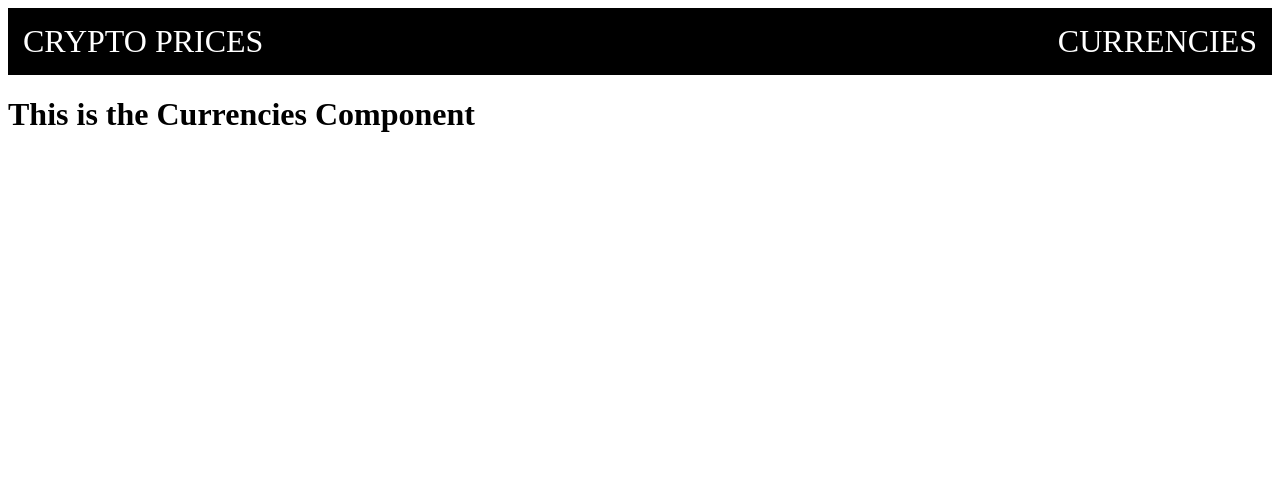
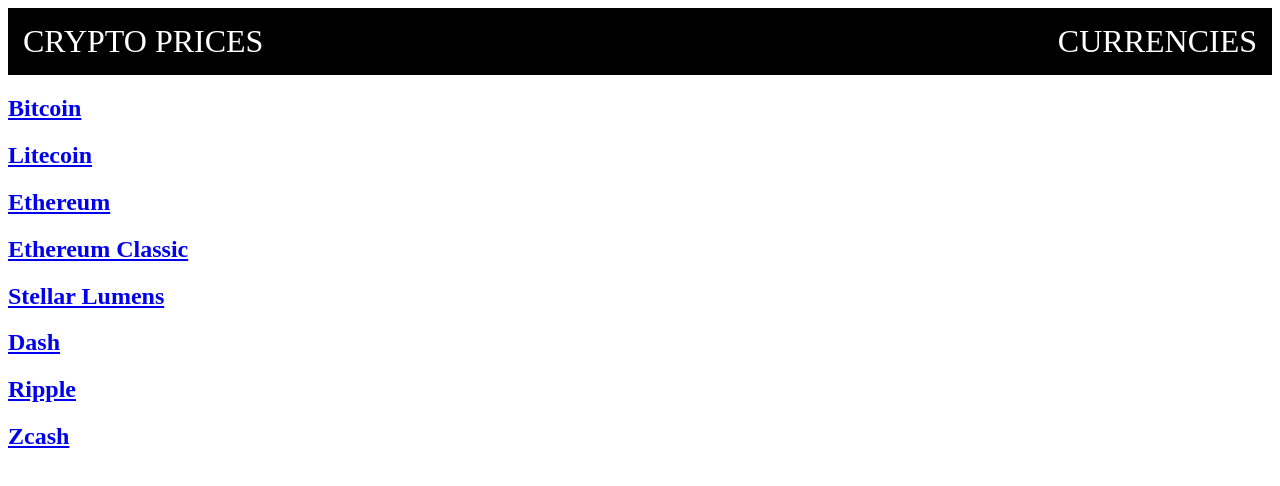
Before and after one commit to SoftwareEngineeringInnovator/GLAB-320H_8_1-React_Router_App, a React (Vite) app: page /currencies in a window 1280 px wide. Shown: the top 486 px of the page. Built offline with nearby package versions, Linux system fonts and the light colour scheme.

Commit message:
add code from the lab to show cryptocurrency array to Currencies page

```diff
--- a/src/pages/Currencies.jsx
+++ b/src/pages/Currencies.jsx
@@ -1,3 +1,28 @@
-export default function Currencies() {
-  return <h1>This is the Currencies Component</h1>;
+import { Link } from "react-router";
+
+export default function Currencies(props) {
+  const currencies = [
+    { name: "Bitcoin", symbol: "BTC" },
+    { name: "Litecoin", symbol: "LTC" },
+    { name: "Ethereum", symbol: "ETH" },
+    { name: "Ethereum Classic", symbol: "ETC" },
+    { name: "Stellar Lumens", symbol: "XLM" },
+    { name: "Dash", symbol: "DASH" },
+    { name: "Ripple", symbol: "XRP" },
+    { name: "Zcash", symbol: "ZEC" },
+  ];
+
+  return (
+    <div className="currencies">
+      {currencies.map((coin) => {
+        const { name, symbol } = coin;
+
+        return (
+          <Link to={`/price/${symbol}`}>
+            <h2>{name}</h2>
+          </Link>
+        );
+      })}
+    </div>
+  );
 }
```
